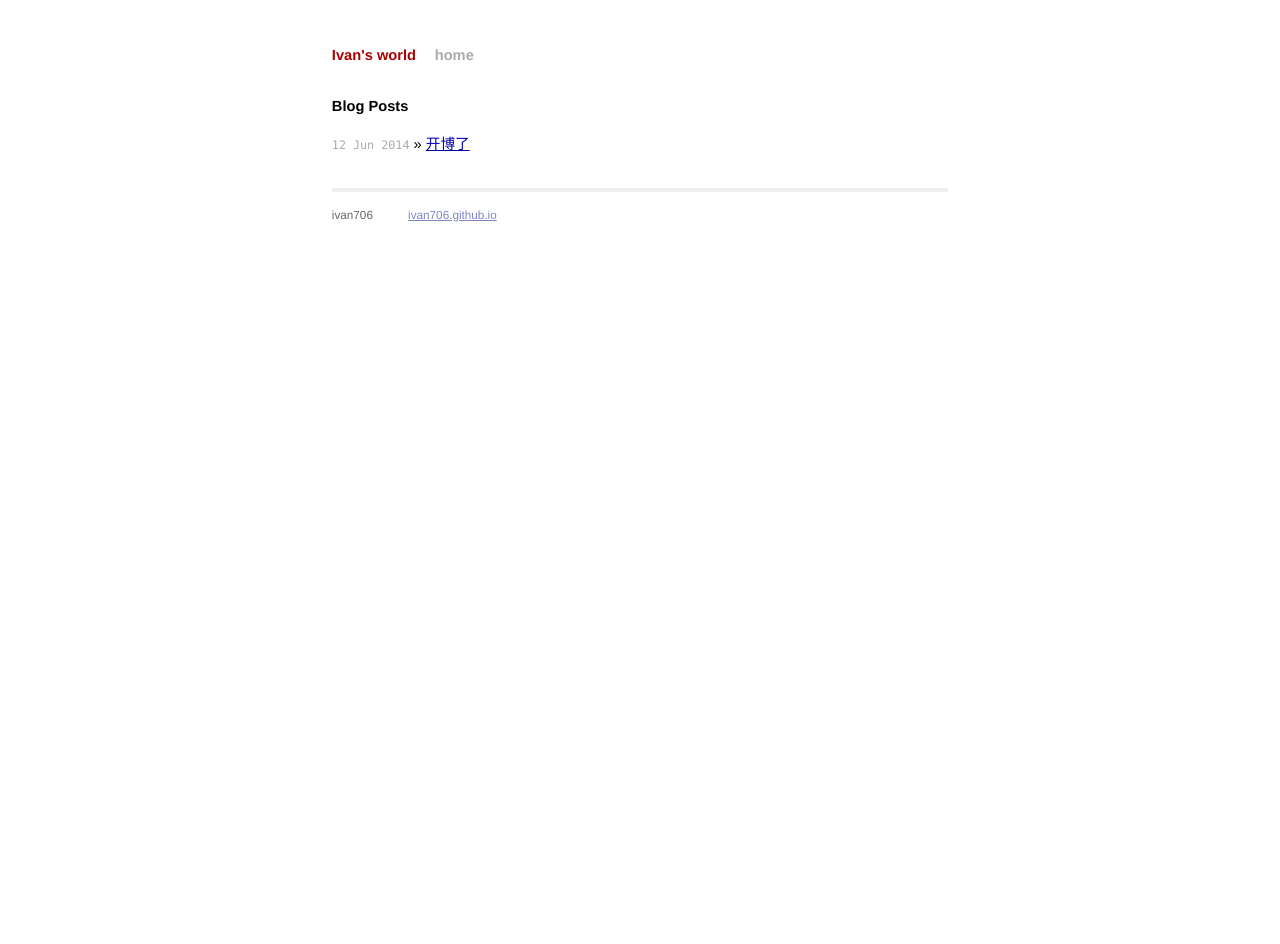
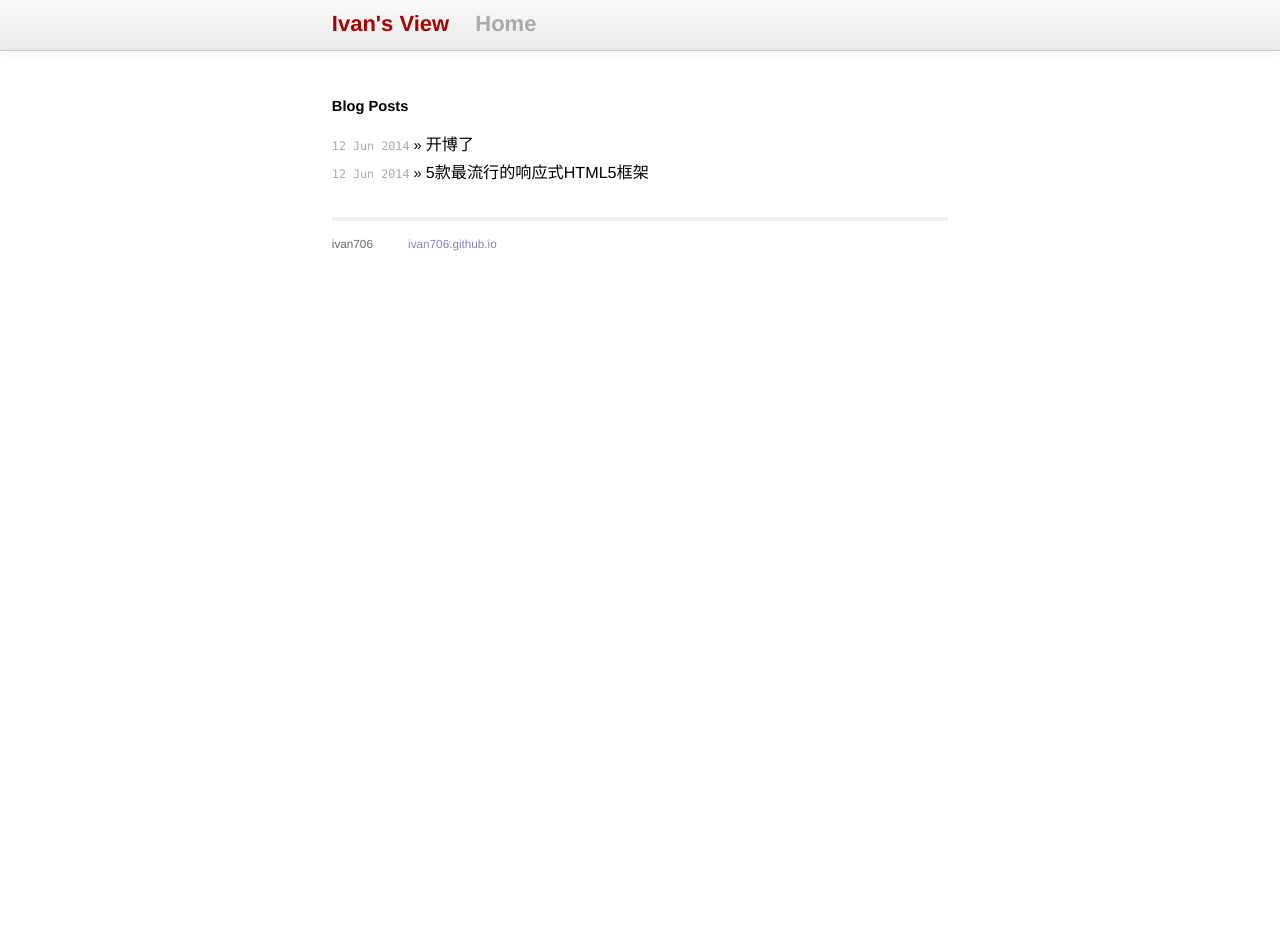
Before and after one commit to ivan706/ivan706.github.io, a Jekyll site: the page built from index.html, in a window 1280 px wide. Built offline with Jekyll 4.4.1, drawn with Linux system fonts in a browser that asks for light colours; Markdown is read by kramdown in place of the engine named in the settings; after the commit the page ends 900 px from its top, so only the background shows below that.

Commit message:
update blog

```diff
--- a/_layouts/default.html
+++ b/_layouts/default.html
@@ -16,11 +16,14 @@
 </head>
 <body>
 
+  <div class="title">
+    <div class="title-content">
+      <a href="/">Ivan's View</a>
+      <a class="extra" href="/">Home</a>
+    </div>
+  </div>
+
 <div class="site">
-  <div class="title">
-    <a href="/">Ivan's world</a>
-    <a class="extra" href="/">home</a>
-  </div>
 
   {{ content }}
 
--- /dev/null
+++ b/_posts/2014-06-12-5mostpopularHTML5responsiveframeworks-trans.md
@@ -0,0 +1,57 @@
+---
+layout: post
+title: 5款最流行的响应式HTML5框架
+tags: trans
+---
+
+{{ page.title }}
+================
+## [HTML5 Boilerplate](http://html5boilerplate.com/)
+
+> [Boilerplate is not a framework, nor does it prescribe any philosophy of development,
+it's just got some tricks to get your project off the ground quickly and right-footed.](http://html5boilerplate.com/)
+
+Although it is not a framework I decided to mention it first because it is good starting
+point for any HTML5 project.
+
+It contains features that others don’t have e.g. cross-browser normalization,
+performance optimizations, even optional features like cross-domain XHR and Flash.
+
+## [Twitter Bootstrap](http://twitter.github.com/bootstrap/index.html)
+
+> [Twitter Bootstrap is a free
+collection of tools for creating websites and web applications.
+It contains HTML and CSS-based design templates for typography,
+forms, buttons, charts, navigation and other interface components,
+as well as optional JavaScript extensions.](en.wikipedia.org/wiki/Twitter_Bootstrap)
+
+Bootstrap is made with [LESS](http://en.wikipedia.org/wiki/LESS_%28stylesheet_language%29) at its core.
+
+I like its 12-column grid system and amazing Javascript plugins,
+such as modal windows, tooltips, carousel and others.
+
+## [Zurb Foundation](http://foundation.zurb.com/)
+
+> [Foundation is the most advanced responsive front-end framework in the world.
+With Foundation you can quickly prototype and build sites or apps that work on
+any kind of device, with tons of included layout constructs
+(like a full responsive grid), elements and best practices.](github.com/zurb/foundation/blob/master/README.md)
+
+It’s a bit ambitious, isn’t it? I can only add it’s built with [Sass](http://en.wikipedia.org/wiki/Sass_%28stylesheet_language%29).
+
+## [Skeleton](http://www.getskeleton.com/)
+
+> [Skeleton is a small collection of CSS files that can help you rapidly develop
+sites that look beautiful at any size, be it a 17" laptop screen or an
+iPhone.](www.getskeleton.com)
+
+I met some commercial templates that are built on Skeleton.
+
+## [HTML KickStart](http://www.99lime.com/)
+
+> [HTML KickStart is an ultra–lean set of HTML5, CSS,
+and jQuery (javascript) files, layouts, and elements designed to
+give you a headstart and save you 10's of hours on your next web
+project.](www.99lime.com)
+
+转自[5 most popular HTML5 responsive frameworks](http://komelin.com/en/5tips/5-most-popular-html5-responsive-frameworks)
--- a/css/screen.css
+++ b/css/screen.css
@@ -36,6 +36,7 @@ p {
 
 a {
   color: #00a;
+  text-decoration:none;
 }
 
 a:hover {
@@ -43,7 +44,7 @@ a:hover {
 }
 
 a:visited {
-  color: #a0a;
+  color: #00a;
 }
 
 table {
@@ -87,32 +88,53 @@ ul.posts {
 }
 
 .title {
+  font-size: 110%;
   color: #a00;
   font-weight: bold;
-  margin-bottom: 2em;
+  text-align: justify;
+  background-color: #fafafa;
+  background: -moz-linear-gradient(#fafafa, #eaeaea);
+  background: -webkit-linear-gradient(#fafafa, #eaeaea);
+  position: relative;
+  z-index: 10;
+  border-bottom: 1px solid #cacaca;
+  box-shadow: 0 1px 0 rgba(255,255,255,0.4),0 0px 10px rgba(0,0,0,0.1);
+  overflow: hidden;
+  line-height: 3.3em;
 }
-
-  .site .title a {
+  .title .title-content{
+    margin: 0em auto;
+    width: 42em;
+  }
+  .title a {
     color: #a00;
+    font-size:1.5em;
     text-decoration: none;
   }
 
-  .site .title a:hover {
+  .title a:hover {
     color: black;
   }
 
-  .site .title a.extra {
+  .title a.extra {
     color: #aaa;
     text-decoration: none;
     margin-left: 1em;
   }
 
-  .site .title a.extra:hover {
+  .title a.extra:hover {
     color: black;
   }
 
   .site .meta {
     color: #aaa;
+  }
+  .site .posts a{
+    font-size: 1.1em;
+    color:black;
+  }
+  .site .posts a:hover{
+    color:#a00;
   }
 
   .site .footer {
@@ -158,6 +180,23 @@ ul.posts {
     padding-top: 10px;
   }
 
+  #post h1 {
+    font-size: 150%;
+    margin-top: 1.5em;
+    padding-top: .5em;
+  }
+
+  #post h2 {
+    font-size: 120%;
+    margin-top: 1.5em;
+    border-top: 2px solid #e0e0e0;
+    padding-top: .5em;
+  }
+
+  #post a{
+    color:#4183c4;
+  }
+
   #post pre {
     border: 1px solid #ddd;
     background-color: #eef;
@@ -191,7 +230,12 @@ ul.posts {
   #post pre.terminal code {
     background-color: #333;
   }
-
+  #post blockquote{
+    margin: 1em 0;
+    border-left: 5px solid #ddd;
+    padding-left: .6em;
+    color: #555;
+  }
 #related {
   margin-top: 2em;
 }
```
